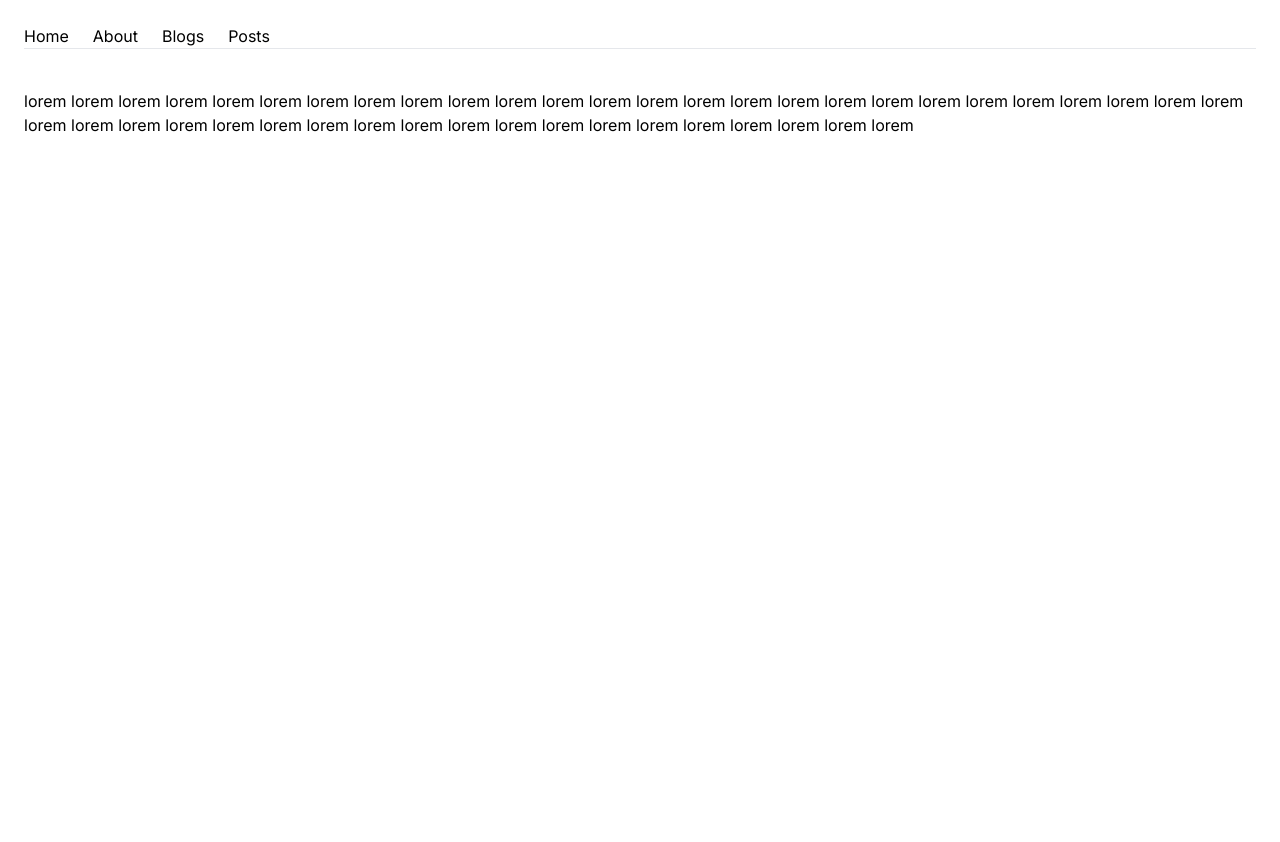
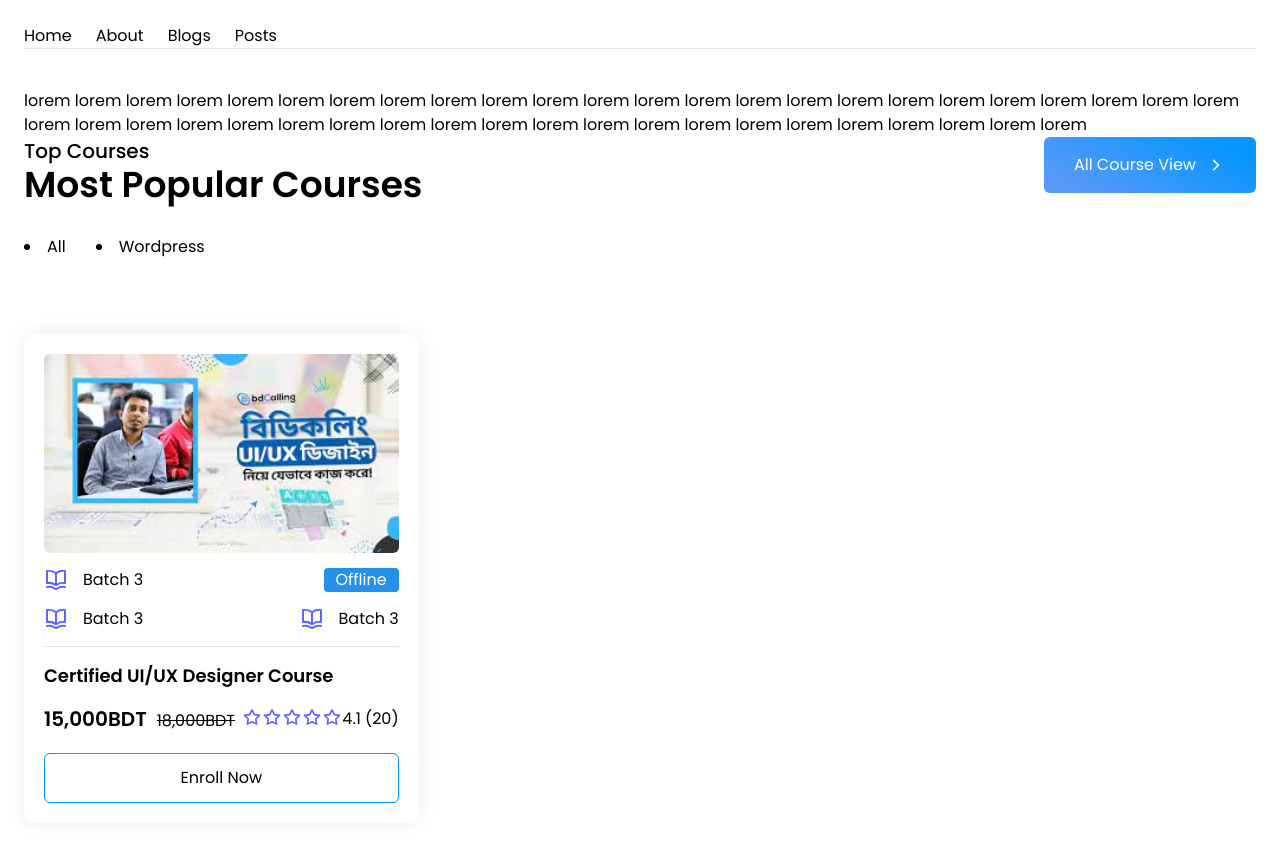
Before and after one commit to Imtiaz-Zahir/Web-GreatBro-IT, a Next.js app: page / in a window 1280 px wide. Shown: the top 842 px of the page. Before the commit the page ends 800 px from the top, so only its background shows below. Built offline with nearby package versions, Linux system fonts and the light colour scheme.

Commit message:
add popoular courses

```diff
--- a/app/globals.css
+++ b/app/globals.css
@@ -1,3 +1,8 @@
 @tailwind base;
 @tailwind components;
 @tailwind utilities;
+
+.courseCartShadow {
+  box-shadow: 0px 0px 20px 0px rgba(0, 0, 0, 0.08);
+}
+.buttonBG{background: var(--Gradient-BG-Primary, linear-gradient(210deg, #0596FF 13.4%, #5799F7 86.6%));}
--- a/app/layout.js
+++ b/app/layout.js
@@ -1,17 +1,19 @@
-import { Inter } from "next/font/google";
+import { Poppins } from "next/font/google";
 import "./globals.css";
-const inter = Inter({ subsets: ["latin"] });
 import Link from "next/link";
+
+const poppins = Poppins({weight:["100","200","300","400","500","600","700","800","900"],subsets:["latin"]})
 
 export const metadata = {
   title: "GreatBro-IT",
   description: "GreatBro-IT a skill development platform",
 };
 
-export default function RootLayout({ children }) {
+export default function RootLayout({ children }) {3
+
   return (
     <html lang="en" className="p-6">
-      <body className={inter.className}>
+      <body className={poppins.className}>
         <nav>
           <ul className="flex gap-6">
             <li>
--- a/app/page.js
+++ b/app/page.js
@@ -1,3 +1,5 @@
+import PopularCourses from "@/components/PopularCourses";
+
 export default function Home() {
   return (
     <main>
@@ -7,6 +9,7 @@ export default function Home() {
         lorem lorem lorem lorem lorem lorem lorem lorem lorem lorem lorem lorem
         lorem lorem lorem lorem lorem lorem lorem lorem lorem
       </section>
+      <PopularCourses />
     </main>
   );
 }
--- /dev/null
+++ b/components/PopularCourses.jsx
@@ -0,0 +1,162 @@
+import React from "react";
+import Image from "next/image";
+import Link from "next/link";
+
+export default function PopularCourses() {
+  return (
+    <section className="max-w-[1320px] mx-auto">
+      <div className="flex justify-between mb-[30px]">
+        <div>
+          <p className="font-medium text-xl">Top Courses</p>
+          <h1 className="font-semibold text-4xl">Most Popular Courses</h1>
+        </div>
+        <Link
+          href=""
+          className="px-[30px] py-4 rounded-md buttonBG flex mb-auto items-center text-white"
+        >
+          All Course View
+          <svg
+            xmlns="http://www.w3.org/2000/svg"
+            viewBox="0 0 24 24"
+            id="angle-right-b"
+            className="ml-[10px] w-5 h-5"
+          >
+            <path
+              fill="#FFF"
+              d="M15.54,11.29,9.88,5.64a1,1,0,0,0-1.42,0,1,1,0,0,0,0,1.41l4.95,5L8.46,17a1,1,0,0,0,0,1.41,1,1,0,0,0,.71.3,1,1,0,0,0,.71-.3l5.66-5.65A1,1,0,0,0,15.54,11.29Z"
+            ></path>
+          </svg>
+        </Link>
+      </div>
+      <ul className="flex items-center gap-x-[30px] list-disc list-inside mb-[75px]">
+        <li>All</li>
+        <li>Wordpress</li>
+      </ul>
+      <div className="grid grid-cols-3 gap-6">
+        <div className="rounded-xl p-5 courseCartShadow">
+          <Image
+            src="/download.jpg"
+            height={247}
+            width={384}
+            alt="downlad"
+            className="rounded-md"
+          />
+          <div className="flex justify-between my-[15px]">
+            <p className="flex items-center">
+              <svg
+                xmlns="http://www.w3.org/2000/svg"
+                viewBox="0 0 24 24"
+                className="w-6 h-6 mr-[15px]"
+              >
+                <path
+                  fill="#6563FF"
+                  d="M21.17,2.06A13.1,13.1,0,0,0,19,1.87a12.94,12.94,0,0,0-7,2.05,12.94,12.94,0,0,0-7-2,13.1,13.1,0,0,0-2.17.19,1,1,0,0,0-.83,1v12a1,1,0,0,0,1.17,1,10.9,10.9,0,0,1,8.25,1.91l.12.07.11,0a.91.91,0,0,0,.7,0l.11,0,.12-.07A10.9,10.9,0,0,1,20.83,16a1,1,0,0,0,1.17-1v-12A1,1,0,0,0,21.17,2.06ZM11,15.35a12.87,12.87,0,0,0-6-1.48c-.33,0-.66,0-1,0v-10a8.69,8.69,0,0,1,1,0,10.86,10.86,0,0,1,6,1.8Zm9-1.44c-.34,0-.67,0-1,0a12.87,12.87,0,0,0-6,1.48V5.67a10.86,10.86,0,0,1,6-1.8,8.69,8.69,0,0,1,1,0Zm1.17,4.15A13.1,13.1,0,0,0,19,17.87a12.94,12.94,0,0,0-7,2.05,12.94,12.94,0,0,0-7-2.05,13.1,13.1,0,0,0-2.17.19A1,1,0,0,0,2,19.21,1,1,0,0,0,3.17,20a10.9,10.9,0,0,1,8.25,1.91,1,1,0,0,0,1.16,0A10.9,10.9,0,0,1,20.83,20,1,1,0,0,0,22,19.21,1,1,0,0,0,21.17,18.06Z"
+                ></path>
+              </svg>
+              Batch 3
+            </p>
+            <p className="px-3 text-white bg-[#2492EB] rounded">Offline</p>
+          </div>
+          <div className="flex justify-between mb-[15px]">
+            <p className="flex items-center">
+              <svg
+                xmlns="http://www.w3.org/2000/svg"
+                viewBox="0 0 24 24"
+                className="w-6 h-6 mr-[15px]"
+              >
+                <path
+                  fill="#6563FF"
+                  d="M21.17,2.06A13.1,13.1,0,0,0,19,1.87a12.94,12.94,0,0,0-7,2.05,12.94,12.94,0,0,0-7-2,13.1,13.1,0,0,0-2.17.19,1,1,0,0,0-.83,1v12a1,1,0,0,0,1.17,1,10.9,10.9,0,0,1,8.25,1.91l.12.07.11,0a.91.91,0,0,0,.7,0l.11,0,.12-.07A10.9,10.9,0,0,1,20.83,16a1,1,0,0,0,1.17-1v-12A1,1,0,0,0,21.17,2.06ZM11,15.35a12.87,12.87,0,0,0-6-1.48c-.33,0-.66,0-1,0v-10a8.69,8.69,0,0,1,1,0,10.86,10.86,0,0,1,6,1.8Zm9-1.44c-.34,0-.67,0-1,0a12.87,12.87,0,0,0-6,1.48V5.67a10.86,10.86,0,0,1,6-1.8,8.69,8.69,0,0,1,1,0Zm1.17,4.15A13.1,13.1,0,0,0,19,17.87a12.94,12.94,0,0,0-7,2.05,12.94,12.94,0,0,0-7-2.05,13.1,13.1,0,0,0-2.17.19A1,1,0,0,0,2,19.21,1,1,0,0,0,3.17,20a10.9,10.9,0,0,1,8.25,1.91,1,1,0,0,0,1.16,0A10.9,10.9,0,0,1,20.83,20,1,1,0,0,0,22,19.21,1,1,0,0,0,21.17,18.06Z"
+                ></path>
+              </svg>
+              Batch 3
+            </p>
+            <p className="flex items-center">
+              <svg
+                xmlns="http://www.w3.org/2000/svg"
+                viewBox="0 0 24 24"
+                className="w-6 h-6 mr-[15px]"
+              >
+                <path
+                  fill="#6563FF"
+                  d="M21.17,2.06A13.1,13.1,0,0,0,19,1.87a12.94,12.94,0,0,0-7,2.05,12.94,12.94,0,0,0-7-2,13.1,13.1,0,0,0-2.17.19,1,1,0,0,0-.83,1v12a1,1,0,0,0,1.17,1,10.9,10.9,0,0,1,8.25,1.91l.12.07.11,0a.91.91,0,0,0,.7,0l.11,0,.12-.07A10.9,10.9,0,0,1,20.83,16a1,1,0,0,0,1.17-1v-12A1,1,0,0,0,21.17,2.06ZM11,15.35a12.87,12.87,0,0,0-6-1.48c-.33,0-.66,0-1,0v-10a8.69,8.69,0,0,1,1,0,10.86,10.86,0,0,1,6,1.8Zm9-1.44c-.34,0-.67,0-1,0a12.87,12.87,0,0,0-6,1.48V5.67a10.86,10.86,0,0,1,6-1.8,8.69,8.69,0,0,1,1,0Zm1.17,4.15A13.1,13.1,0,0,0,19,17.87a12.94,12.94,0,0,0-7,2.05,12.94,12.94,0,0,0-7-2.05,13.1,13.1,0,0,0-2.17.19A1,1,0,0,0,2,19.21,1,1,0,0,0,3.17,20a10.9,10.9,0,0,1,8.25,1.91,1,1,0,0,0,1.16,0A10.9,10.9,0,0,1,20.83,20,1,1,0,0,0,22,19.21,1,1,0,0,0,21.17,18.06Z"
+                ></path>
+              </svg>
+              Batch 3
+            </p>
+          </div>
+          <hr />
+          <h2 className="font-semibold text-lg my-[15px]">
+            Certified UI/UX Designer Course{" "}
+          </h2>
+          <div className="">
+            <div className="mb-5 flex justify-between items-center">
+              <p className="text-xl font-semibold">
+                15,000BDT
+                <del className="text-base font-normal ml-[10px]">18,000BDT</del>
+              </p>
+              <p className="flex items-center">
+                <span className="flex mr-1">
+                  <svg
+                    xmlns="http://www.w3.org/2000/svg"
+                    viewBox="0 0 24 24"
+                    className="w-5 h-5"
+                  >
+                    <path
+                      fill="#6563FF"
+                      d="M22,9.67A1,1,0,0,0,21.14,9l-5.69-.83L12.9,3a1,1,0,0,0-1.8,0L8.55,8.16,2.86,9a1,1,0,0,0-.81.68,1,1,0,0,0,.25,1l4.13,4-1,5.68a1,1,0,0,0,.4,1,1,1,0,0,0,1.05.07L12,18.76l5.1,2.68a.93.93,0,0,0,.46.12,1,1,0,0,0,.59-.19,1,1,0,0,0,.4-1l-1-5.68,4.13-4A1,1,0,0,0,22,9.67Zm-6.15,4a1,1,0,0,0-.29.89l.72,4.19-3.76-2a1,1,0,0,0-.94,0l-3.76,2,.72-4.19a1,1,0,0,0-.29-.89l-3-3,4.21-.61a1,1,0,0,0,.76-.55L12,5.7l1.88,3.82a1,1,0,0,0,.76.55l4.21.61Z"
+                    ></path>
+                  </svg>
+                  <svg
+                    xmlns="http://www.w3.org/2000/svg"
+                    viewBox="0 0 24 24"
+                    className="w-5 h-5"
+                  >
+                    <path
+                      fill="#6563FF"
+                      d="M22,9.67A1,1,0,0,0,21.14,9l-5.69-.83L12.9,3a1,1,0,0,0-1.8,0L8.55,8.16,2.86,9a1,1,0,0,0-.81.68,1,1,0,0,0,.25,1l4.13,4-1,5.68a1,1,0,0,0,.4,1,1,1,0,0,0,1.05.07L12,18.76l5.1,2.68a.93.93,0,0,0,.46.12,1,1,0,0,0,.59-.19,1,1,0,0,0,.4-1l-1-5.68,4.13-4A1,1,0,0,0,22,9.67Zm-6.15,4a1,1,0,0,0-.29.89l.72,4.19-3.76-2a1,1,0,0,0-.94,0l-3.76,2,.72-4.19a1,1,0,0,0-.29-.89l-3-3,4.21-.61a1,1,0,0,0,.76-.55L12,5.7l1.88,3.82a1,1,0,0,0,.76.55l4.21.61Z"
+                    ></path>
+                  </svg>
+                  <svg
+                    xmlns="http://www.w3.org/2000/svg"
+                    viewBox="0 0 24 24"
+                    className="w-5 h-5"
+                  >
+                    <path
+                      fill="#6563FF"
+                      d="M22,9.67A1,1,0,0,0,21.14,9l-5.69-.83L12.9,3a1,1,0,0,0-1.8,0L8.55,8.16,2.86,9a1,1,0,0,0-.81.68,1,1,0,0,0,.25,1l4.13,4-1,5.68a1,1,0,0,0,.4,1,1,1,0,0,0,1.05.07L12,18.76l5.1,2.68a.93.93,0,0,0,.46.12,1,1,0,0,0,.59-.19,1,1,0,0,0,.4-1l-1-5.68,4.13-4A1,1,0,0,0,22,9.67Zm-6.15,4a1,1,0,0,0-.29.89l.72,4.19-3.76-2a1,1,0,0,0-.94,0l-3.76,2,.72-4.19a1,1,0,0,0-.29-.89l-3-3,4.21-.61a1,1,0,0,0,.76-.55L12,5.7l1.88,3.82a1,1,0,0,0,.76.55l4.21.61Z"
+                    ></path>
+                  </svg>
+                  <svg
+                    xmlns="http://www.w3.org/2000/svg"
+                    viewBox="0 0 24 24"
+                    className="w-5 h-5"
+                  >
+                    <path
+                      fill="#6563FF"
+                      d="M22,9.67A1,1,0,0,0,21.14,9l-5.69-.83L12.9,3a1,1,0,0,0-1.8,0L8.55,8.16,2.86,9a1,1,0,0,0-.81.68,1,1,0,0,0,.25,1l4.13,4-1,5.68a1,1,0,0,0,.4,1,1,1,0,0,0,1.05.07L12,18.76l5.1,2.68a.93.93,0,0,0,.46.12,1,1,0,0,0,.59-.19,1,1,0,0,0,.4-1l-1-5.68,4.13-4A1,1,0,0,0,22,9.67Zm-6.15,4a1,1,0,0,0-.29.89l.72,4.19-3.76-2a1,1,0,0,0-.94,0l-3.76,2,.72-4.19a1,1,0,0,0-.29-.89l-3-3,4.21-.61a1,1,0,0,0,.76-.55L12,5.7l1.88,3.82a1,1,0,0,0,.76.55l4.21.61Z"
+                    ></path>
+                  </svg>
+                  <svg
+                    xmlns="http://www.w3.org/2000/svg"
+                    viewBox="0 0 24 24"
+                    className="w-5 h-5"
+                  >
+                    <path
+                      fill="#6563FF"
+                      d="M22,9.67A1,1,0,0,0,21.14,9l-5.69-.83L12.9,3a1,1,0,0,0-1.8,0L8.55,8.16,2.86,9a1,1,0,0,0-.81.68,1,1,0,0,0,.25,1l4.13,4-1,5.68a1,1,0,0,0,.4,1,1,1,0,0,0,1.05.07L12,18.76l5.1,2.68a.93.93,0,0,0,.46.12,1,1,0,0,0,.59-.19,1,1,0,0,0,.4-1l-1-5.68,4.13-4A1,1,0,0,0,22,9.67Zm-6.15,4a1,1,0,0,0-.29.89l.72,4.19-3.76-2a1,1,0,0,0-.94,0l-3.76,2,.72-4.19a1,1,0,0,0-.29-.89l-3-3,4.21-.61a1,1,0,0,0,.76-.55L12,5.7l1.88,3.82a1,1,0,0,0,.76.55l4.21.61Z"
+                    ></path>
+                  </svg>4.1
+                </span>(20)
+              </p>
+            </div>
+            <button className="border w-full rounded-md py-3 border-[#0596FF]">
+              Enroll Now
+            </button>
+          </div>
+        </div>
+
+      </div>
+    </section>
+  );
+}
```
Also changed, not shown: public/download.jpg (added).
